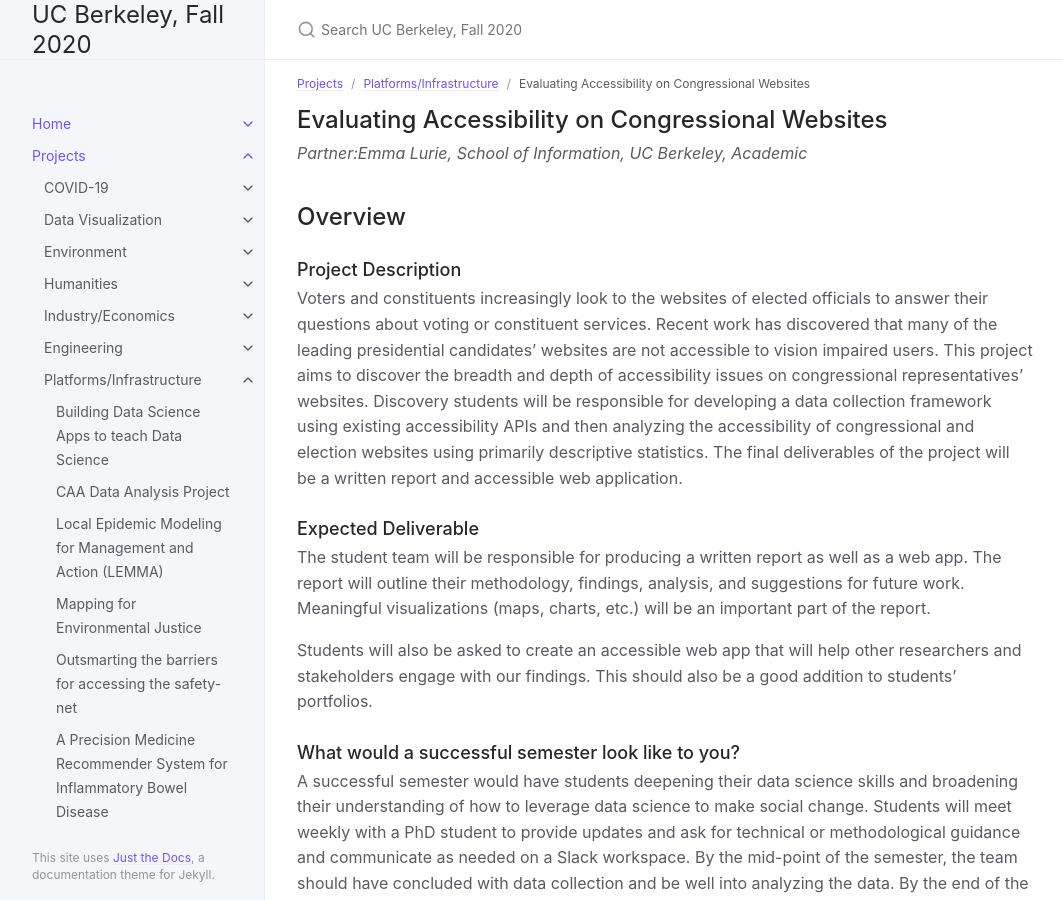
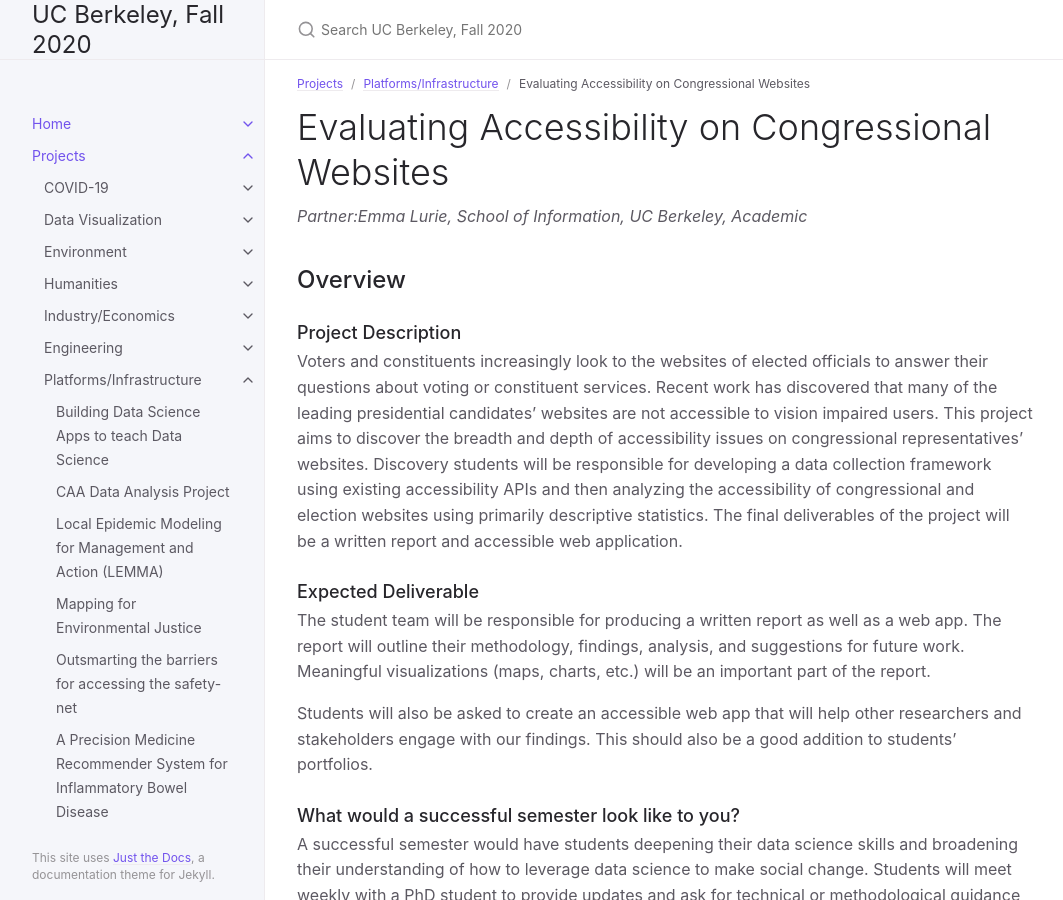
Before and after one commit to DS-Discovery/ds-discovery.github.io, a Jekyll site: the page built from Projects/Platforms:Infrastructure/Evaluating Accessibility on Congressional Websites.md, in a window 1280 px wide and 900 px high. Shown: the whole window, without its empty margins (107-1170 px from the left). Built offline with Jekyll 4.4.1, drawn with Linux system fonts in a browser that asks for light colours.

```diff
--- a/Projects/Platforms:Infrastructure/Evaluating Accessibility on Congressional Websites.md
+++ b/Projects/Platforms:Infrastructure/Evaluating Accessibility on Congressional Websites.md
@@ -7,7 +7,7 @@ nav_order: 2
 ---
 
 
-## Evaluating Accessibility on Congressional Websites
+# Evaluating Accessibility on Congressional Websites
 *Partner:Emma Lurie, School of Information, UC Berkeley, Academic*
 
 ## Overview
```
